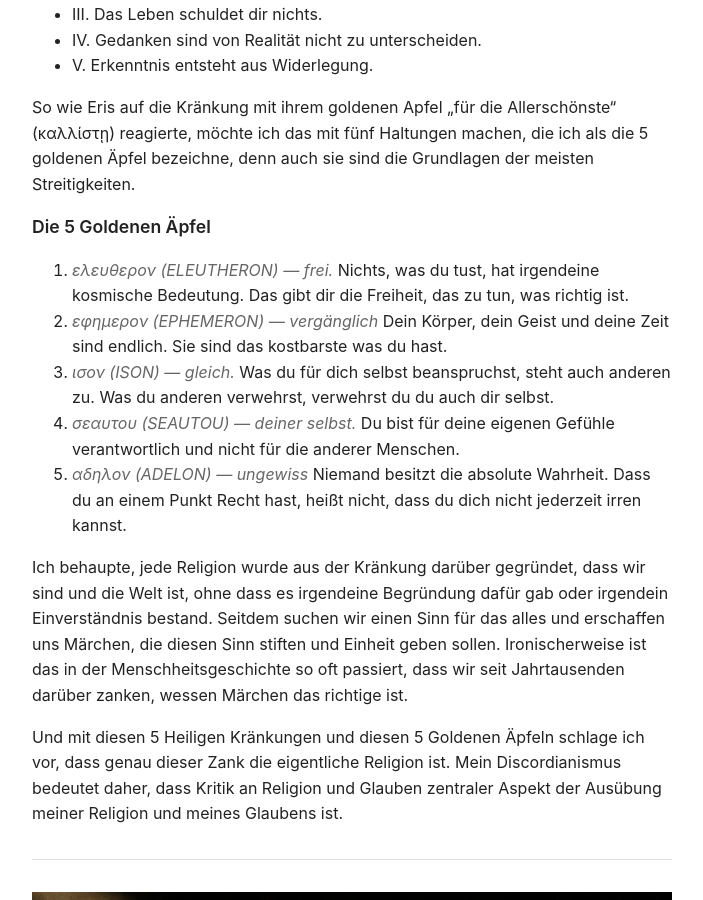
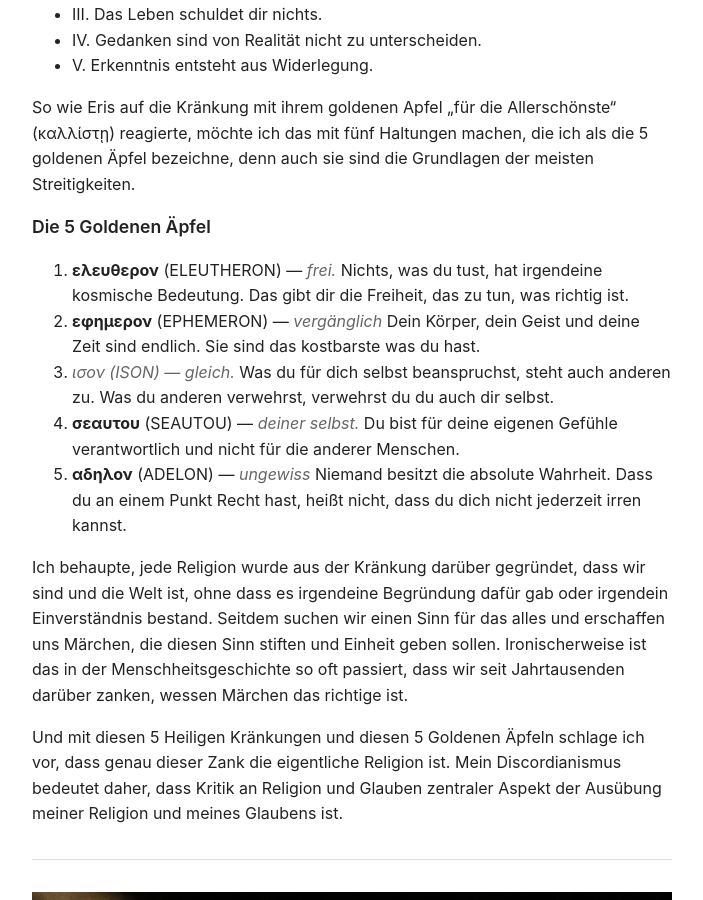
Before and after one commit to srslymarco/kallisti, a Jekyll site: the page built from essays/grundlegung.md, in a window 1280 px wide and 900 px high, scrolled down 932 px. Shown: the whole window, without its empty margins (288-991 px from the left). Built offline with Jekyll 4.4.1, drawn with Linux system fonts in a browser that asks for light colours.

```diff
--- a/essays/grundlegung.md
+++ b/essays/grundlegung.md
@@ -22,11 +22,11 @@ Als Eris in der Mythologie aus Gekränktheit darüber, dass sie nicht zur Hochze
 So wie Eris auf die Kränkung mit ihrem goldenen Apfel „für die Allerschönste“ (καλλίστῃ) reagierte, möchte ich das mit fünf Haltungen machen, die ich als die 5 goldenen Äpfel bezeichne, denn auch sie sind die Grundlagen der meisten Streitigkeiten.
 
 ## Die 5 Goldenen Äpfel
-1. *ελευθερον (ELEUTHERON) — frei.* Nichts, was du tust, hat irgendeine kosmische Bedeutung. Das gibt dir die Freiheit, das zu tun, was richtig ist.
-2. *εφημερον (EPHEMERON) — vergänglich* Dein Körper, dein Geist und deine Zeit sind endlich. Sie sind das kostbarste was du hast.
+1. **ελευθερον** (ELEUTHERON) — *frei.* Nichts, was du tust, hat irgendeine kosmische Bedeutung. Das gibt dir die Freiheit, das zu tun, was richtig ist.
+2. **εφημερον** (EPHEMERON) — *vergänglich* Dein Körper, dein Geist und deine Zeit sind endlich. Sie sind das kostbarste was du hast.
 3.  *ισον (ISON) — gleich.* Was du für dich selbst beanspruchst, steht auch anderen zu. Was du anderen verwehrst, verwehrst du du auch dir selbst.
-4. *σεαυτου (SEAUTOU) — deiner selbst.* Du bist für deine eigenen Gefühle verantwortlich und nicht für die anderer Menschen.
-5. *αδηλον (ADELON) — ungewiss* Niemand besitzt die absolute Wahrheit. Dass du an einem Punkt Recht hast, heißt nicht, dass du dich nicht jederzeit irren kannst.
+4. **σεαυτου** (SEAUTOU) — *deiner selbst.* Du bist für deine eigenen Gefühle verantwortlich und nicht für die anderer Menschen.
+5. **αδηλον** (ADELON) — *ungewiss* Niemand besitzt die absolute Wahrheit. Dass du an einem Punkt Recht hast, heißt nicht, dass du dich nicht jederzeit irren kannst.
 
 Ich behaupte, jede Religion wurde aus der Kränkung darüber gegründet, dass wir sind und die Welt ist, ohne dass es irgendeine Begründung dafür gab oder irgendein Einverständnis bestand. Seitdem suchen wir einen Sinn für das alles und erschaffen uns Märchen, die diesen Sinn stiften und Einheit geben sollen. Ironischerweise ist das in der Menschheitsgeschichte so oft passiert, dass wir seit Jahrtausenden darüber zanken, wessen Märchen das richtige ist.
 
```
